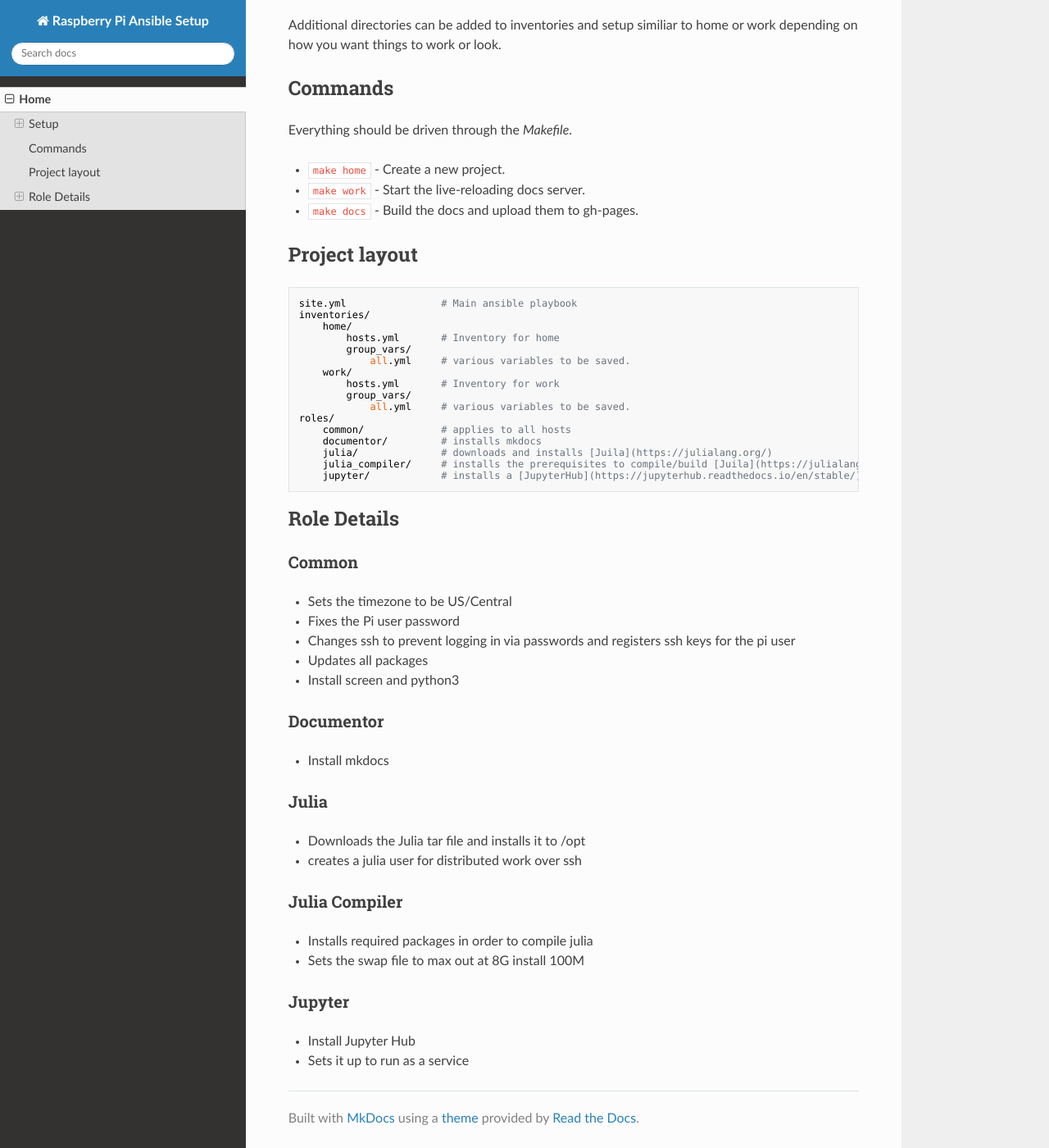
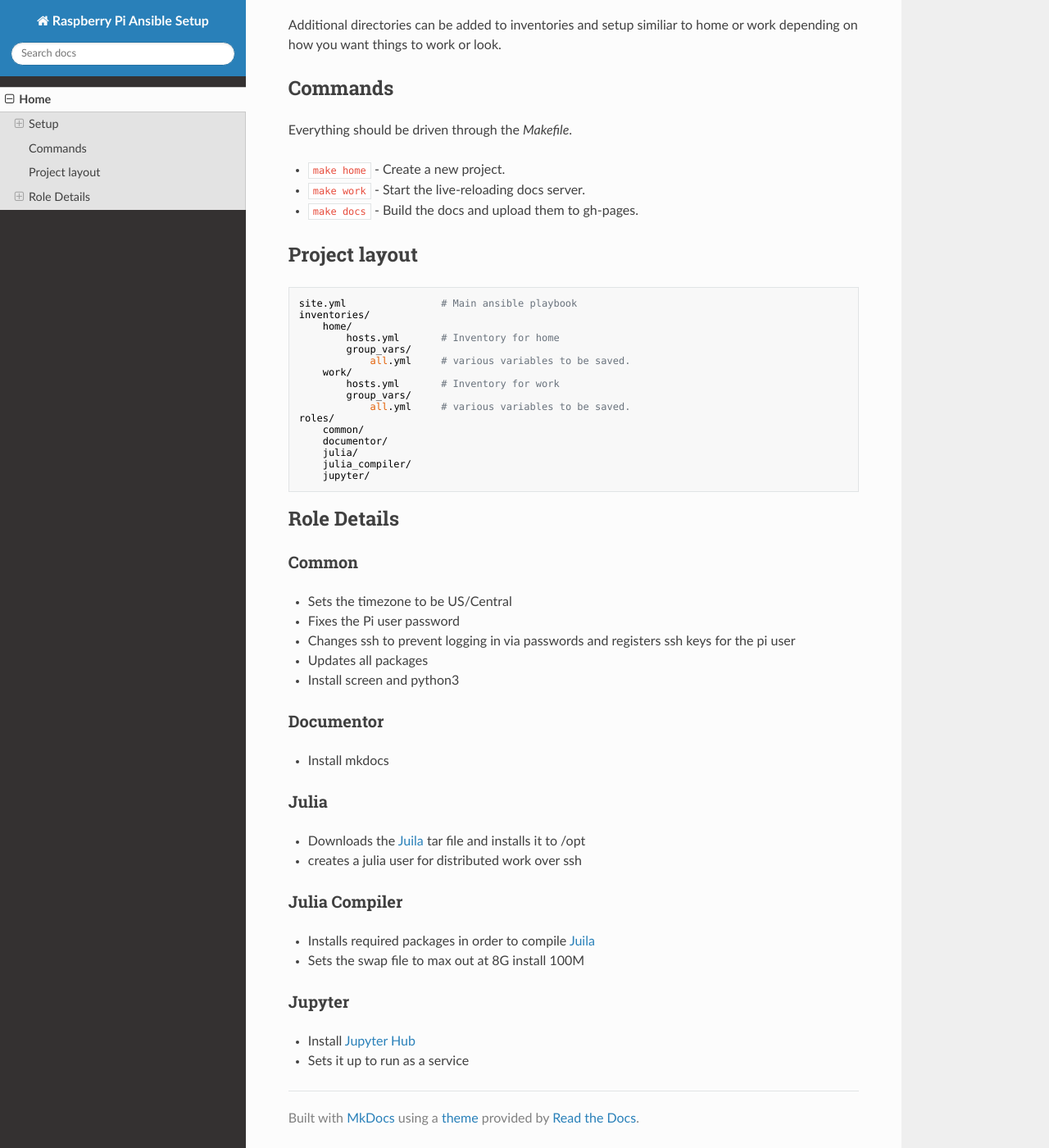
Before and after one commit to bbrietzke/anisble, an MkDocs documentation site: the page built from docs/index.md, in a window 1280 px wide and 1400 px high, scrolled down 511 px. Shown: the whole window at 82% size. Built offline with MkDocs 1.6.1, drawn with Linux system fonts in a browser that asks for light colours; nearby versions of some CDN libraries.

Commit message:
Updating docs.

```diff
--- a/docs/index.md
+++ b/docs/index.md
@@ -33,11 +33,11 @@ Everything should be driven through the _Makefile_.
             group_vars/
                 all.yml     # various variables to be saved.
     roles/
-        common/             # applies to all hosts
-        documentor/         # installs mkdocs
-        julia/              # downloads and installs [Juila](https://julialang.org/)
-        julia_compiler/     # installs the prerequisites to compile/build [Juila](https://julialang.org/)
-        jupyter/            # installs a [JupyterHub](https://jupyterhub.readthedocs.io/en/stable/) instance
+        common/
+        documentor/
+        julia/
+        julia_compiler/
+        jupyter/
 
 ## Role Details
 ### Common
@@ -51,13 +51,13 @@ Everything should be driven through the _Makefile_.
 * Install mkdocs
 
 ### Julia
-* Downloads the Julia tar file and installs it to /opt
+* Downloads the [Juila](https://julialang.org/) tar file and installs it to /opt
 * creates a julia user for distributed work over ssh
 
 ### Julia Compiler
-* Installs required packages in order to compile julia
+* Installs required packages in order to compile [Juila](https://julialang.org/)
 * Sets the swap file to max out at 8G install 100M
 
 ### Jupyter
-* Install Jupyter Hub
+* Install [Jupyter Hub](https://jupyterhub.readthedocs.io/en/stable/)
 * Sets it up to run as a service
```
